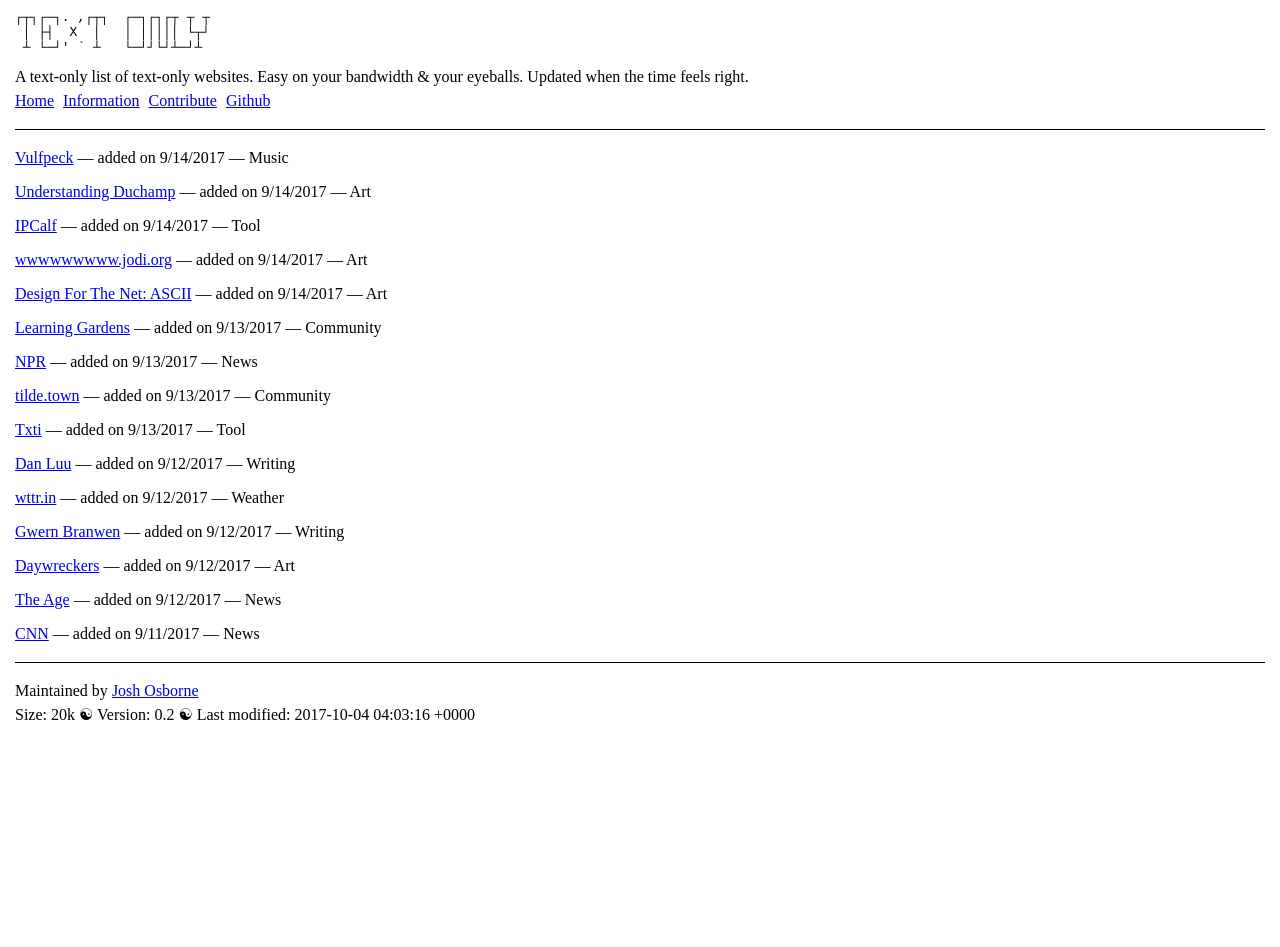
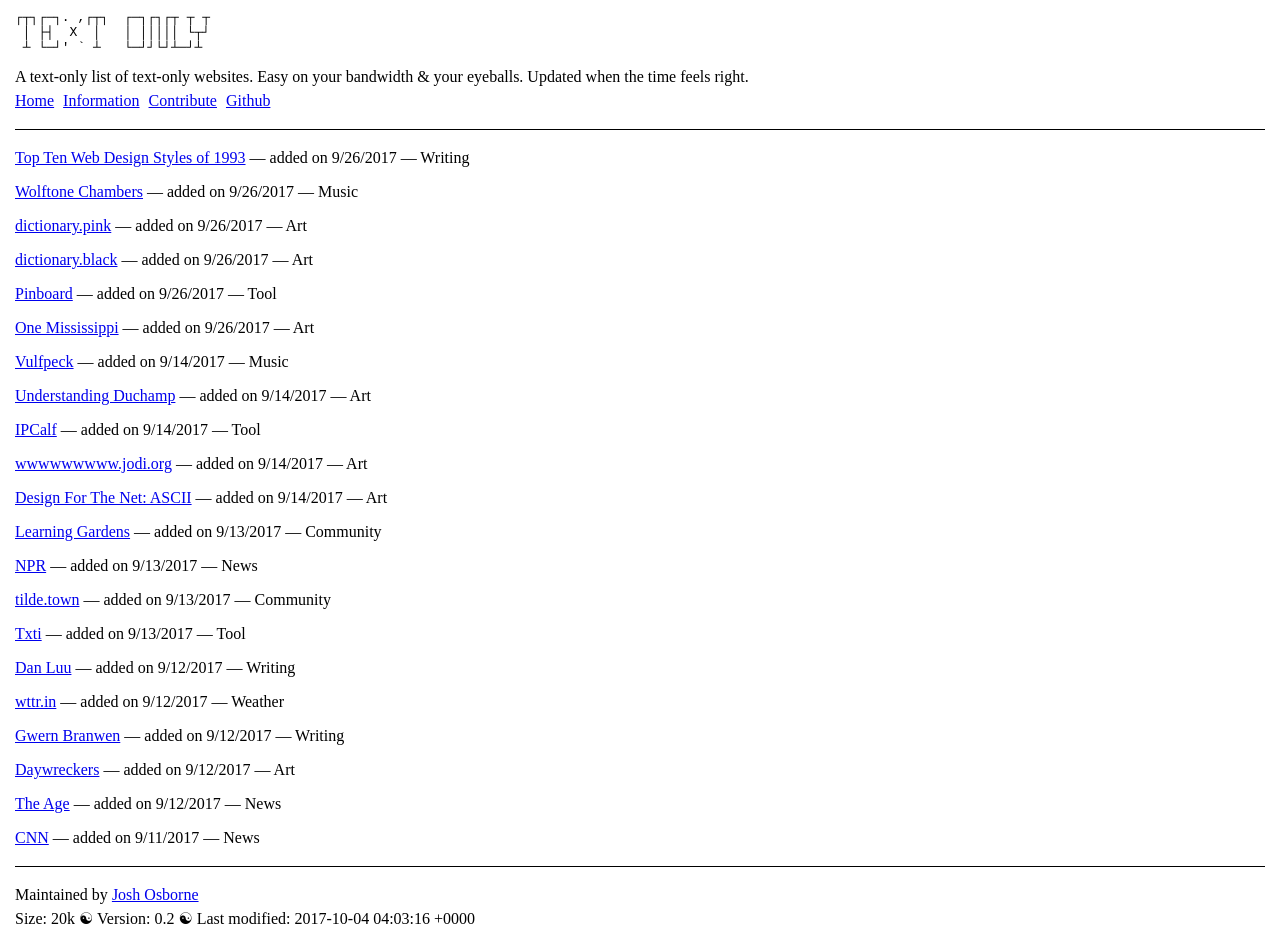
Before and after one commit to joshosbrn/textonly, a Jekyll site: the page built from index.html, in a window 1280 px wide. Built offline with Jekyll 4.4.1, drawn with Linux system fonts in a browser that asks for light colours; before the commit the page ends 900 px from its top, so only the background shows below that.

Commit message:
list update

```diff
--- a/_data/websites.yml
+++ b/_data/websites.yml
@@ -1,3 +1,33 @@
+- name: Top Ten Web Design Styles of 1993
+  url: http://contemporary-home-computing.org/prof-dr-style/
+  date: 9/26/2017
+  topic: Writing
+
+- name: Wolftone Chambers
+  url: http://wolftonechambers.com/
+  date: 9/26/2017
+  topic: Music
+
+- name: dictionary.pink
+  url: http://dictionary.pink/
+  date: 9/26/2017
+  topic: Art
+
+- name: dictionary.black
+  url: http://dictionary.black/
+  date: 9/26/2017
+  topic: Art
+
+- name: Pinboard
+  url: http://pinboard.in/
+  date: 9/26/2017
+  topic: Tool
+
+- name: One Mississippi
+  url: http://work.damonzucconi.com/one-mississippi/
+  date: 9/26/2017
+  topic: Art
+
 - name: Vulfpeck
   url: https://vulfpeck.com/
   date: 9/14/2017
```
